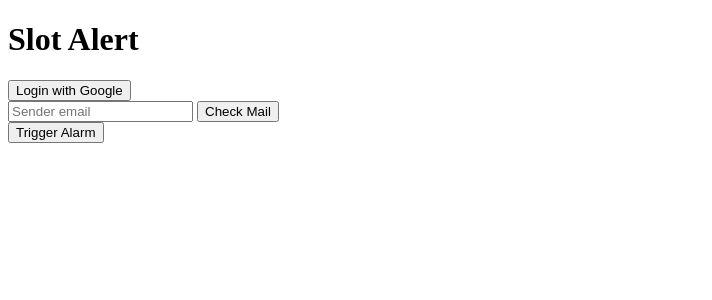
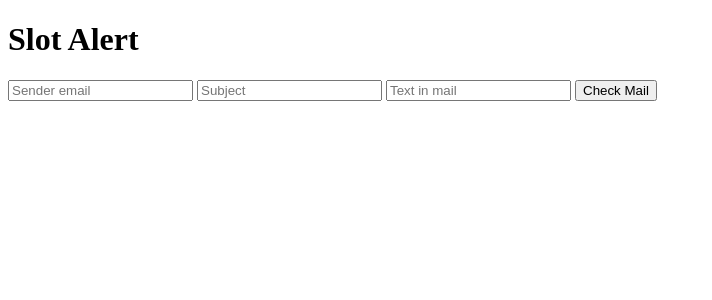
Before and after one commit to Kabir08/Slot_Alert, a SvelteKit app: page / in a window 1280 px wide. Shown: the top 300 px of the page, without its empty margins (0-712 px from the left). Built offline with nearby package versions, Linux system fonts and the light colour scheme.

Commit message:
Refactor Gmail message retrieval to support flexible search queries and enhance alert functionality with sender, subject, and text criteria.

```diff
--- a/src/lib/gmail.js
+++ b/src/lib/gmail.js
@@ -1,12 +1,12 @@
 // Gmail API helper functions
 import { getValidAccessToken } from '$lib/auth-helpers.js';
 
-export async function getNewMessages(_access_token, sender) {
+export async function getNewMessages(_access_token, query) {
   // Always get a valid access token (refresh if needed)
   const access_token = await getValidAccessToken();
   if (!access_token) return [];
-  // Fetch the latest 5 messages from the sender
-  const listRes = await fetch(`https://gmail.googleapis.com/gmail/v1/users/me/messages?q=from:${encodeURIComponent(sender)}&maxResults=5`, {
+  // Fetch the latest 5 messages matching the query
+  const listRes = await fetch(`https://gmail.googleapis.com/gmail/v1/users/me/messages?q=${encodeURIComponent(query)}&maxResults=5`, {
     headers: { Authorization: `Bearer ${access_token}` }
   });
   const listData = await listRes.json();
--- /dev/null
+++ b/src/lib/telegram.js
@@ -0,0 +1,14 @@
+export async function sendTelegramAlarm(message, repeat = 60, chatId = process.env.TELEGRAM_CHAT_ID) {
+  const BOT_TOKEN = process.env.TELEGRAM_BOT_TOKEN;
+  for (let i = 0; i < repeat; i++) {
+    await fetch(`https://api.telegram.org/bot${BOT_TOKEN}/sendMessage`, {
+      method: 'POST',
+      headers: { 'Content-Type': 'application/json' },
+      body: JSON.stringify({
+        chat_id: chatId,
+        text: message
+      })
+    });
+    await new Promise(res => setTimeout(res, 1000)); // 1 second delay
+  }
+}
--- a/src/routes/+page.svelte
+++ b/src/routes/+page.svelte
@@ -1,42 +1,47 @@
 <script>
+  import { onMount } from 'svelte';
   let loggedIn = false;
   let sender = '';
+  let subject = '';
+  let text = '';
   let messages = [];
   let status = '';
 
-  async function login() {
-    window.location.href = '/api/auth/login';
-  }
+  onMount(() => {
+    loggedIn = document.cookie.includes('access_token');
+  });
 
   async function checkMail() {
-    if (!sender) return;
-    const res = await fetch(`/api/check-mail?sender=${encodeURIComponent(sender)}`);
+    const params = new URLSearchParams();
+    if (sender) params.append('sender', sender);
+    if (subject) params.append('subject', subject);
+    if (text) params.append('text', text);
+    const res = await fetch(`/api/check-mail?${params.toString()}`);
     const data = await res.json();
     messages = data.messages || [];
     status = messages.length ? `Found ${messages.length} messages.` : 'No new messages.';
   }
 
-  async function triggerAlarm() {
-    const res = await fetch('/api/notify', {
+  async function setAlert(alert) {
+    await fetch('/api/alerts', {
       method: 'POST',
       headers: { 'Content-Type': 'application/json' },
-      body: JSON.stringify({ message: 'Alarm triggered from Slot Alert!' })
+      body: JSON.stringify(alert)
     });
-    const data = await res.json();
-    status = data.result ? 'Alarm triggered!' : 'Failed to trigger alarm.';
+    alert('Alert set!');
   }
 </script>
 
+{#if loggedIn}
+  <div class="login-confirmation">✅ Login successful! You are now logged in.</div>
+{/if}
+
 <main>
   <h1>Slot Alert</h1>
-  <button on:click={login}>Login with Google</button>
-  <div>
-    <input placeholder="Sender email" bind:value={sender} />
-    <button on:click={checkMail}>Check Mail</button>
-  </div>
-  <div>
-    <button on:click={triggerAlarm}>Trigger Alarm</button>
-  </div>
+  <input placeholder="Sender email" bind:value={sender} />
+  <input placeholder="Subject" bind:value={subject} />
+  <input placeholder="Text in mail" bind:value={text} />
+  <button on:click={checkMail}>Check Mail</button>
   <div>{status}</div>
   <ul>
     {#each messages as msg}
@@ -44,7 +49,10 @@
         <strong>Subject:</strong> {msg.subject}<br>
         <strong>From:</strong> {msg.from}<br>
         <strong>Title:</strong> {msg.title}<br>
-        <strong>Time:</strong> {new Date(Number(msg.time)).toLocaleString()}
+        <strong>Time:</strong> {new Date(Number(msg.time)).toLocaleString()}<br>
+        <button on:click={() => setAlert({ sender: msg.from })}>Set Alert for Sender</button>
+        <button on:click={() => setAlert({ subject: msg.subject })}>Set Alert for Subject</button>
+        <button on:click={() => setAlert({ text: msg.title })}>Set Alert for Text</button>
       </li>
     {/each}
   </ul>
--- /dev/null
+++ b/src/routes/api/alerts/+server.js
@@ -0,0 +1,11 @@
+import { json } from '@sveltejs/kit';
+import { redis } from '$lib/redis.js';
+
+export async function POST({ request, cookies }) {
+  const access_token = cookies.get('access_token');
+  if (!access_token) return json({ error: 'Unauthorized' }, { status: 401 });
+  const { sender, subject, text } = await request.json();
+  // Save alert criteria in Redis (keyed by user, here just 'user' for demo)
+  await redis.lpush('user:alerts', JSON.stringify({ sender, subject, text }));
+  return json({ success: true });
+}
--- a/src/routes/api/check-mail/+server.js
+++ b/src/routes/api/check-mail/+server.js
@@ -5,8 +5,17 @@ import { getNewMessages } from '$lib/gmail.js';
 export async function GET({ cookies, url }) {
   const access_token = cookies.get('access_token');
   const sender = url.searchParams.get('sender');
-  if (!access_token || !sender) return json({ error: 'Missing token or sender' }, { status: 400 });
-  const messages = await getNewMessages(access_token, sender);
+  const subject = url.searchParams.get('subject');
+  const text = url.searchParams.get('text');
+  if (!access_token) return json({ error: 'Missing token' }, { status: 400 });
+
+  // Build Gmail search query
+  let query = '';
+  if (sender) query += `from:${sender} `;
+  if (subject) query += `subject:${subject} `;
+  if (text) query += `${text} `;
+
+  const messages = await getNewMessages(access_token, query.trim());
   // Only return the fields needed for the UI
   return json({
     messages: messages.map(m => ({
--- a/src/routes/api/notify/+server.js
+++ b/src/routes/api/notify/+server.js
@@ -1,9 +1,15 @@
 // Triggers Pushcut/IFTTT webhook
 import { json } from '@sveltejs/kit';
 import { triggerPushcut } from '$lib/pushcut.js';
+import { sendTelegramAlarm } from '$lib/telegram.js';
 
 export async function POST({ request }) {
-  const { message } = await request.json();
-  const result = await triggerPushcut(message);
-  return json({ result });
+  const { message, repeat, chatId } = await request.json();
+
+  // Uncomment the line below to enable Pushcut/IFTTT webhook trigger
+  // const result = await triggerPushcut(message);
+
+  await sendTelegramAlarm(message || 'ALARM! Check your email!', repeat || 60, chatId);
+
+  return json({ success: true });
 }
```
